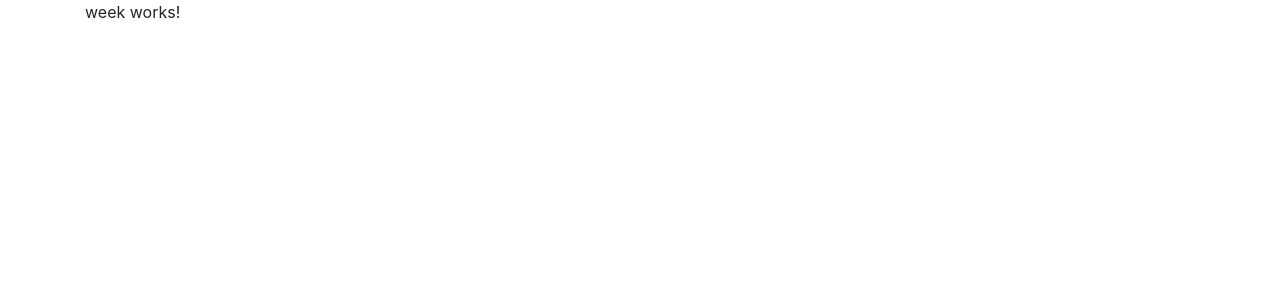
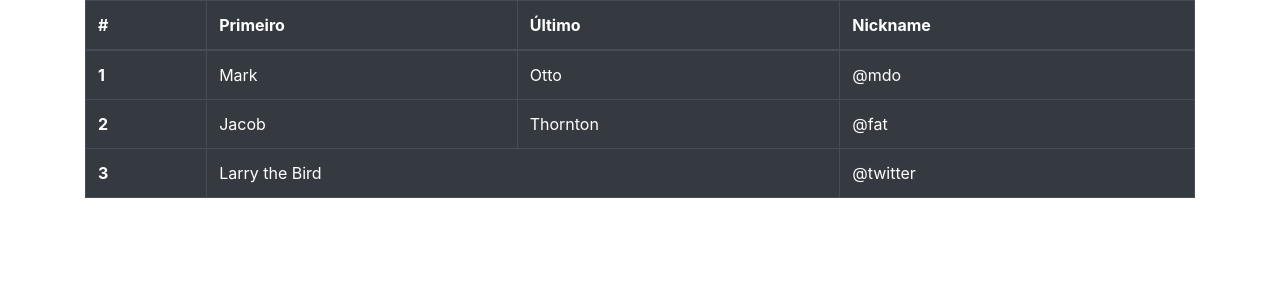
Before and after one commit to edionay/jema, an Angular app: page /bookcase in a window 1280 px wide. Shown: the top 300 px of the page. Built offline with nearby package versions, Linux system fonts and the light colour scheme.

Commit message:
merge edioay->jlucas

```diff
--- a/src/app/week/week.component.html
+++ b/src/app/week/week.component.html
@@ -1 +1,29 @@
-<p>week works!</p>
+<table class="table table-bordered table-dark">
+    <thead>
+        <tr>
+            <th scope="col">#</th>
+            <th scope="col">Primeiro</th>
+            <th scope="col">Último</th>
+            <th scope="col">Nickname</th>
+        </tr>
+    </thead>
+    <tbody>
+        <tr>
+            <th scope="row">1</th>
+            <td>Mark</td>
+            <td>Otto</td>
+            <td>@mdo</td>
+        </tr>
+        <tr>
+            <th scope="row">2</th>
+            <td>Jacob</td>
+            <td>Thornton</td>
+            <td>@fat</td>
+        </tr>
+        <tr>
+            <th scope="row">3</th>
+            <td colspan="2">Larry the Bird</td>
+            <td>@twitter</td>
+        </tr>
+    </tbody>
+</table>
```
